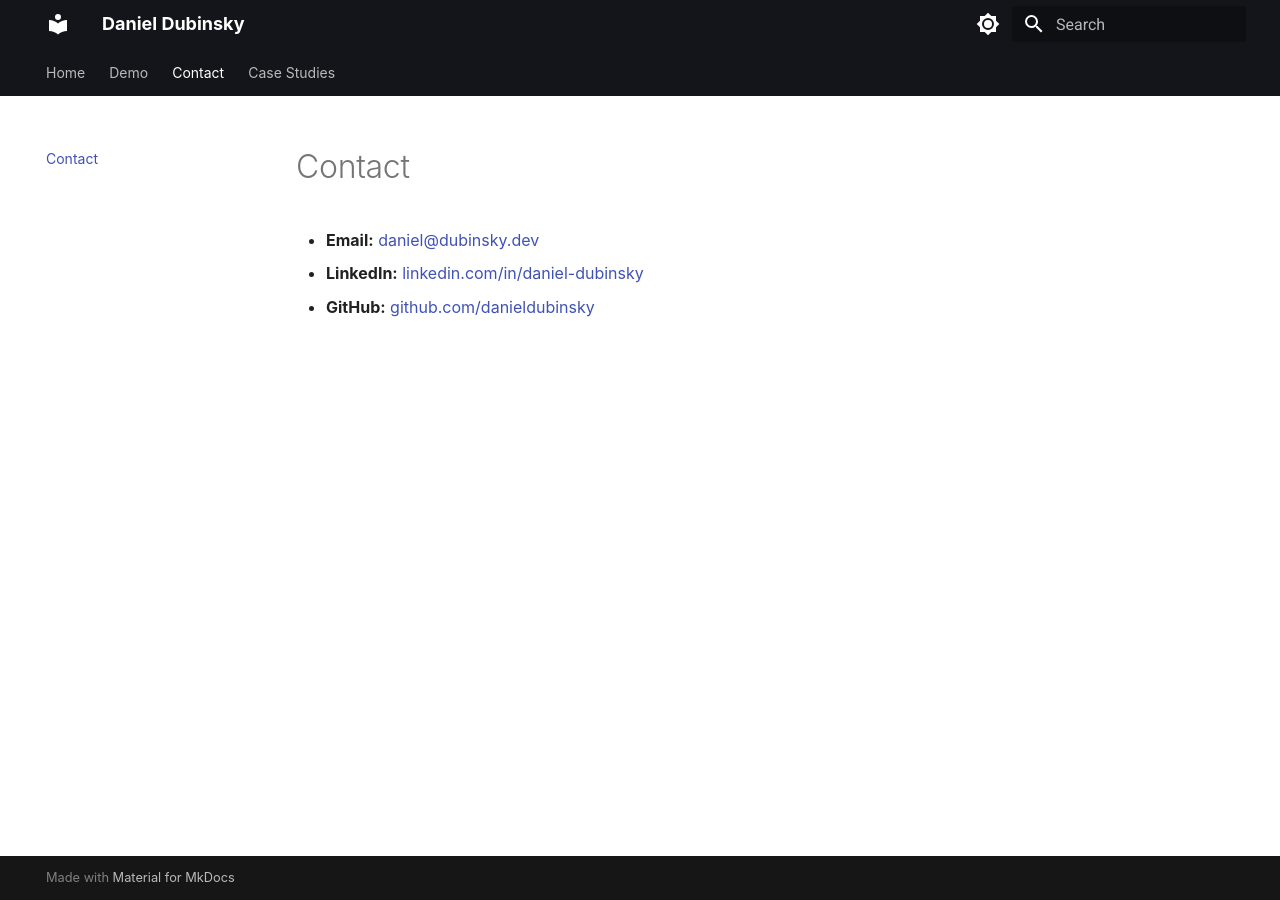
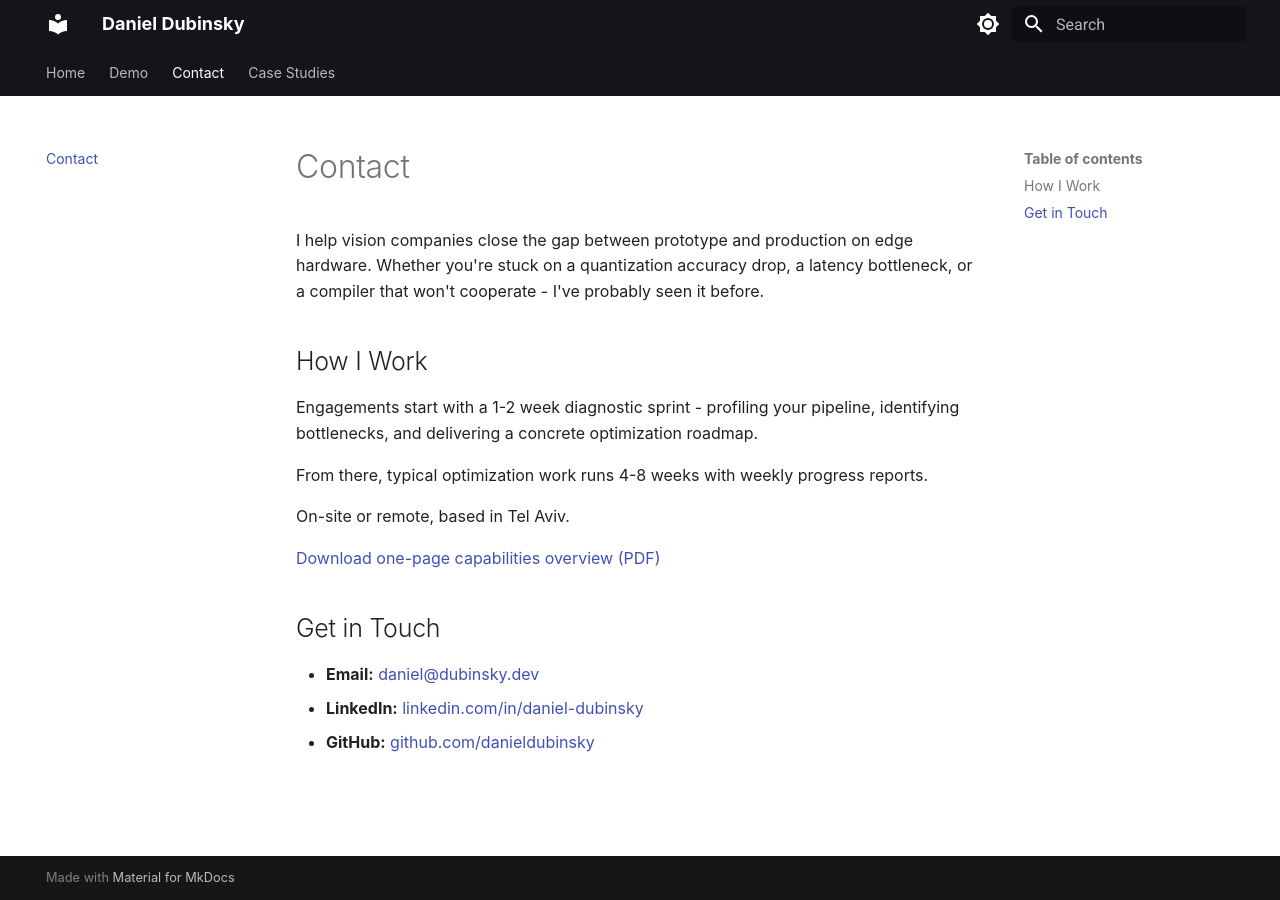
Before and after one commit to DanielDubinsky/personal-site, an MkDocs documentation site: the page built from docs/contact.md, in a window 1280 px wide. Built offline with MkDocs 1.6.1 and Material for MkDocs 9.7.7, drawn with Linux system fonts in a browser that asks for light colours.

Commit message:
contact page: update.

```diff
--- a/docs/contact.md
+++ b/docs/contact.md
@@ -1,4 +1,18 @@
 # Contact
+
+I help vision companies close the gap between prototype and production on edge hardware. Whether you're stuck on a quantization accuracy drop, a latency bottleneck, or a compiler that won't cooperate - I've probably seen it before.
+
+## How I Work
+
+Engagements start with a 1-2 week diagnostic sprint - profiling your pipeline, identifying bottlenecks, and delivering a concrete optimization roadmap.
+
+From there, typical optimization work runs 4-8 weeks with weekly progress reports.
+
+On-site or remote, based in Tel Aviv.
+
+[Download one-page capabilities overview (PDF)](assets/dubinsky_edge_ai_services.pdf)
+
+## Get in Touch
 
 - **Email:** [daniel@dubinsky.dev](mailto:daniel@dubinsky.dev)
 - **LinkedIn:** [linkedin.com/in/daniel-dubinsky](https://linkedin.com/in/daniel-dubinsky){: target="_blank"}
```
Also changed, not shown: 1 other file.
